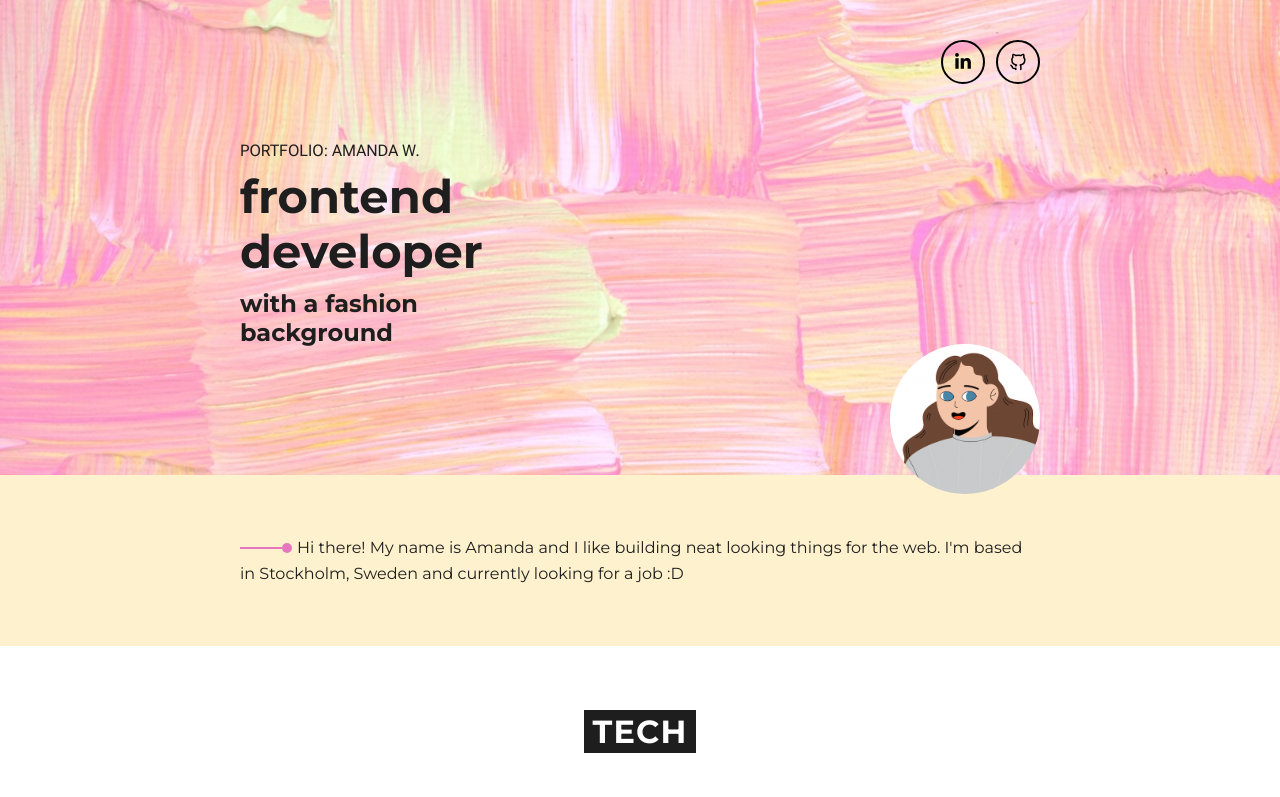
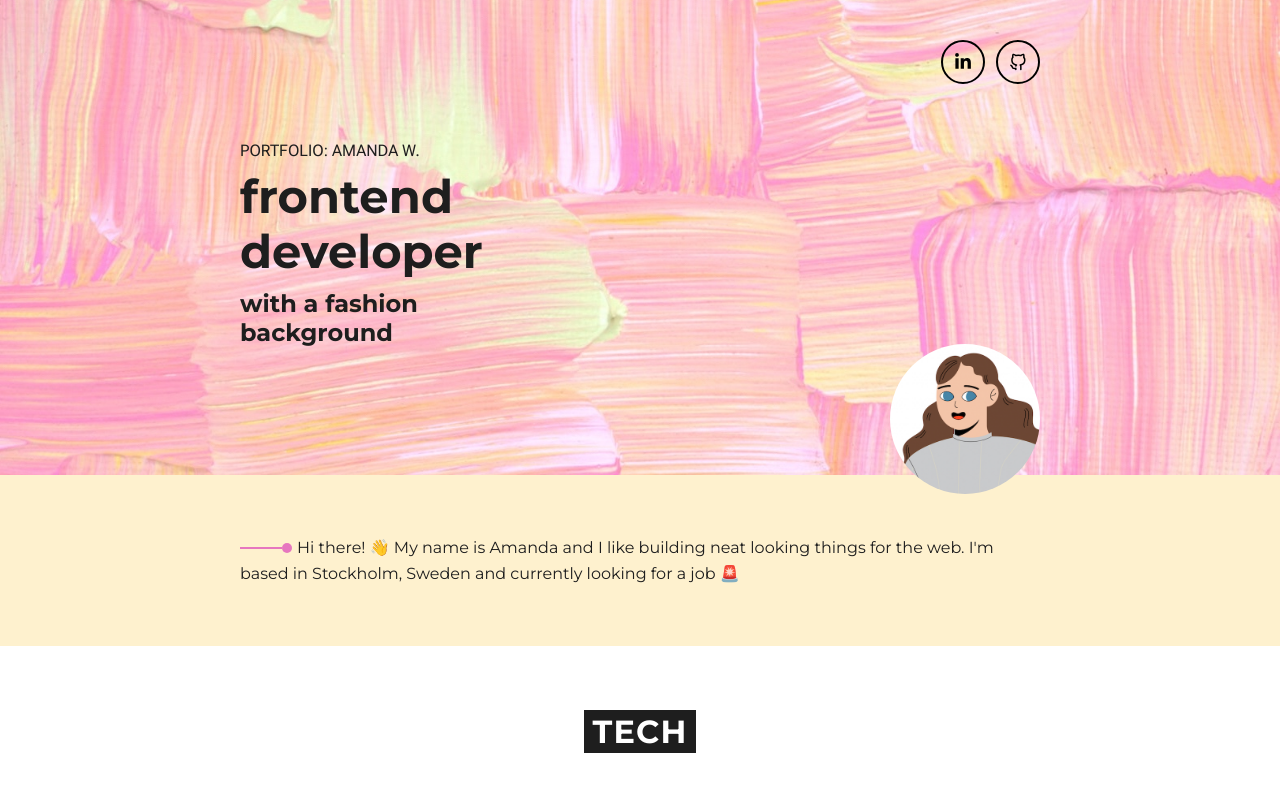
Before and after one commit to Technigo/project-react-portfolio, a React (Create React App) app: page / in a window 1280 px wide. Shown: the top 797 px of the page. Built offline with nearby package versions, Linux system fonts and the light colour scheme.

Commit message:
Update text

```diff
--- a/src/components/Summary.js
+++ b/src/components/Summary.js
@@ -15,8 +15,8 @@ const Summary = () => {
       <Wrapper>
         <SummaryText>
           <Lollipop />
-          Hi there! My name is Amanda and I like building neat looking things for the web.
-          I&apos;m based in Stockholm, Sweden and currently looking for a job :D
+          Hi there! 👋 My name is Amanda and I like building neat looking things for the web.
+          I&apos;m based in Stockholm, Sweden and currently looking for a job 🚨
         </SummaryText>
       </Wrapper>
     </PageSection>
```
